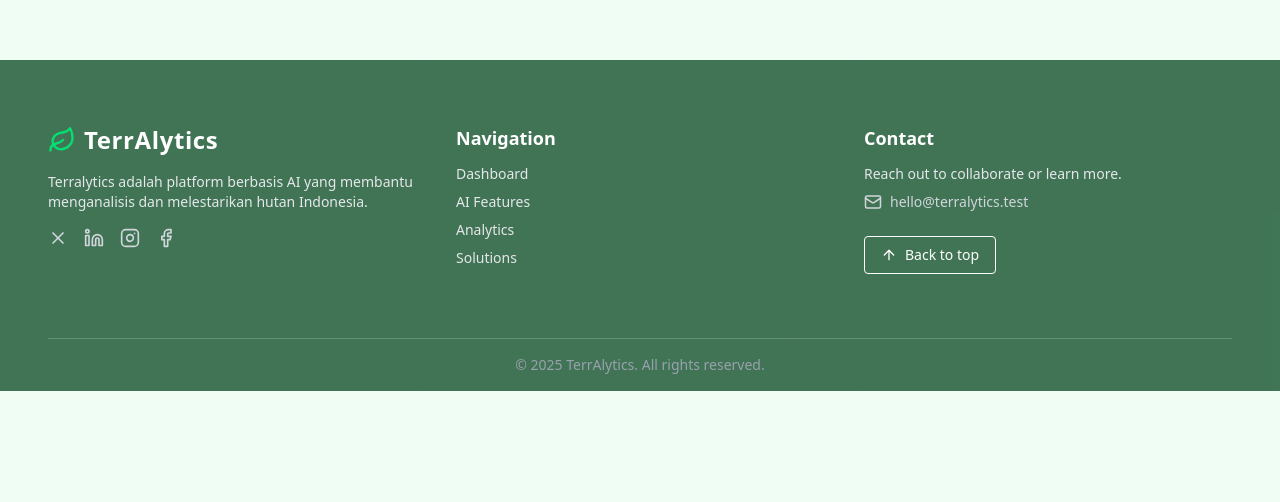
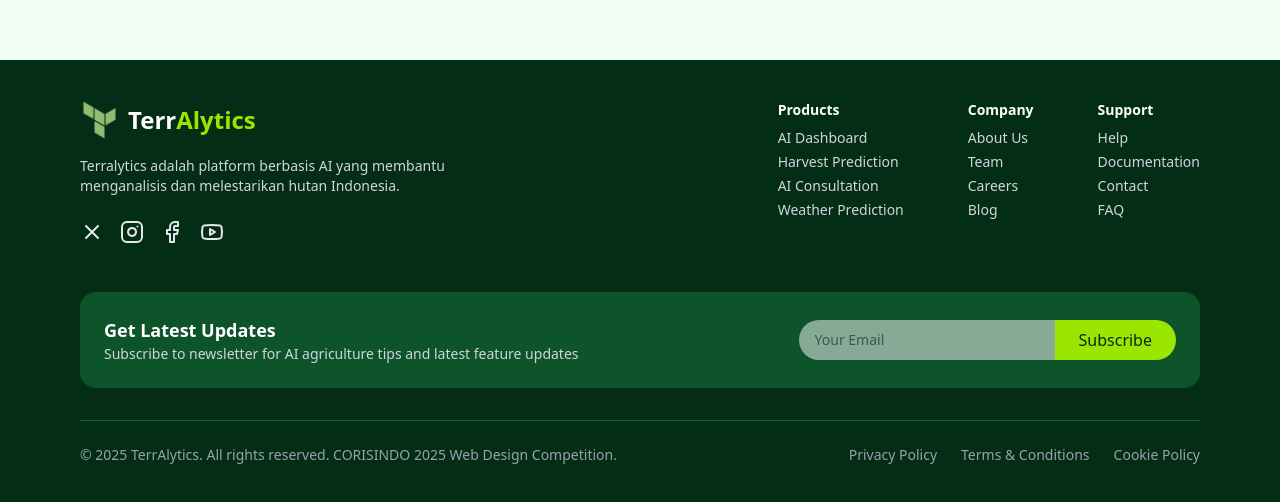
Before and after one commit to adamwahyuh/terralytics, a Next.js app: page / in a window 1280 px wide. Shown: the part 804-1306 px from the top of the page. Before the commit the page ends 1195 px from the top, so only its background shows below. Built offline with nearby package versions, Linux system fonts and the light colour scheme.

Commit message:
Add Color lib, Change Footer according to Figma Design, Refact Social Links

```diff
--- a/src/app/globals.css
+++ b/src/app/globals.css
@@ -2,4 +2,5 @@
 
 :root {
   --primary-color: #14532dcc;
+  --hover: hover:text-green-500;
 }
--- a/src/components/Footer.tsx
+++ b/src/components/Footer.tsx
@@ -1,77 +1,123 @@
+'use client'
 import {
   Facebook,
+  Twitter,
   Instagram,
+  Youtube,
   Linkedin,
-  X,
-  Leaf,
-  Mail,
-  ArrowUp
-} from "lucide-react";
+  X as XIcon,
+} from 'lucide-react'
 
-import { aboutCompany } from "@/lib/about";
-import Link from "next/link";
-import { navLinks } from "@/lib/links";
+const iconMap = {
+  Facebook: Facebook,
+  Twitter: Twitter,
+  Instagram: Instagram,
+  Youtube: Youtube,
+  LinkedIn: Linkedin,
+  X: XIcon,
+}
+
+import Image from 'next/image'
+import { aboutCompany } from '@/lib/about';
+import { colorTheme } from '@/lib/coloring';
+
+
 
 export default function Footer() {
   const company = aboutCompany[0];
+  const color = colorTheme[0];
+
   return (
-    <footer className="bg-[var(--primary-color)] text-white pt-16 px-6 md:px-12 relative overflow-hidden">
-      <div className="absolute inset-0 opacity-[0.03] pointer-events-none">
-        <svg className="w-full h-full" viewBox="0 0 800 600" fill="none">
-          <path d="M0 0L800 600" stroke="white" />
-          <path d="M800 0L0 600" stroke="white" />
-        </svg>
+    <footer className="bg-green-950 text-white px-6 md:px-20 py-10">
+      <div className="max-w-screen-xl mx-auto">
+        {/* Top Section */}
+        <div className="flex flex-col md:flex-row justify-between gap-10">
+          {/* Brand Section */}
+          <div className="flex-1">
+            <div className="flex items-center space-x-2">
+              <Image src={company.logo} alt="TerrAlytics Logo" width={40} height={40} />
+              <span className="text-2xl font-semibold text-white">
+                <span className="text-white">Terr</span>
+                <span className="text-lime-400">Alytics</span>
+              </span>
             </div>
-
-      {/* Top */}
-      <div className="max-w-7xl mx-auto grid grid-cols-1 md:grid-cols-3 gap-10 relative z-10">
-        {/* Brand */}
-        <div>
-          <div className="flex items-center gap-2 mb-4">
-            <Leaf size={28} className="text-green-400" />
-            <span className="text-2xl font-bold tracking-wide">{company.name}</span>
-          </div>
-          <p className="text-sm text-gray-200">
+            <p className="text-sm mt-4 text-gray-300 max-w-sm">
               {company.subtitle}
             </p>
-          <div className="flex gap-4 mt-4 text-gray-300">
-            <a href="#" aria-label="X"><X size={20} /></a>
-            <a href="#" aria-label="LinkedIn"><Linkedin size={20} /></a>
-            <a href="#" aria-label="Instagram"><Instagram size={20} /></a>
-            <a href="#" aria-label="Facebook"><Facebook size={20} /></a>
+
+            {/* Social Media Icons */}
+            <div className="flex space-x-4 mt-6">
+              {company.socialLinks.map(({ name, href }) => {
+                const Icon = iconMap[name] || null
+                return Icon ? (
+                  <a key={name} href={href} target="_blank" rel="noopener noreferrer">
+                    <Icon className={`w-6 h-6 text-gray-200 ${color.textHover} cursor-pointer transition`} />
+                  </a>
+                ) : null
+              })}
             </div>
           </div>
 
-        {/* Navigation */}
-        <div>
-          <h4 className="font-semibold text-lg mb-3">Navigation</h4>
-          <ul className="space-y-2 text-sm text-gray-200 flex flex-col">
-            {navLinks.map((link) => (
-            <Link key={link.name} href={link.href} className="hover:text-green-300">
-              {link.name}
-            </Link>
-          ))}
+          {/* Links Section */}
+          <div className="flex flex-wrap md:space-x-16 text-sm">
+            <div className="mb-6 md:mb-0">
+              <h3 className="font-bold mb-2">Products</h3>
+              <ul className="space-y-1 text-gray-300">
+                <li><a className={`${color.textHover}`} href="#">AI Dashboard</a></li>
+                <li><a className={`${color.textHover}`} href="#">Harvest Prediction</a></li>
+                <li><a className={`${color.textHover}`} href="#">AI Consultation</a></li>
+                <li><a className={`${color.textHover}`} href="#">Weather Prediction</a></li>
               </ul>
             </div>
-        {/* Contact */}
+            <div className="mb-6 md:mb-0">
+              <h3 className="font-bold mb-2">Company</h3>
+              <ul className="space-y-1 text-gray-300">
+                <li><a className={`${color.textHover}`} href="#">About Us</a></li>
+                <li><a className={`${color.textHover}`} href="#">Team</a></li>
+                <li><a className={`${color.textHover}`} href="#">Careers</a></li>
+                <li><a className={`${color.textHover}`} href="#">Blog</a></li>
+              </ul>
+            </div>
             <div>
-          <h4 className="font-semibold text-lg mb-3">Contact</h4>
-          <p className="text-sm text-gray-200 mb-2">Reach out to collaborate or learn more.</p>
-          <div className="flex items-center gap-2 text-gray-300">
-            <Mail size={18} />
-            <a href={`mailto:${company.email}`} className="hover:text-green-300 text-sm">
-              {company.email}
-            </a>
+              <h3 className="font-bold mb-2">Support</h3>
+              <ul className="space-y-1 text-gray-300">
+                <li><a className={`${color.textHover}`} href="#">Help</a></li>
+                <li><a className={`${color.textHover}`} href="#">Documentation</a></li>
+                <li><a className={`${color.textHover}`} href="#">Contact</a></li>
+                <li><a className={`${color.textHover}`} href="#">FAQ</a></li>
+              </ul>
             </div>
-          <button className="mt-6 flex items-center gap-2 border border-white px-4 py-2 rounded text-sm hover:bg-white hover:text-[--primary-color] transition">
-            <ArrowUp size={16} /> Back to top
+          </div>
+        </div>
+
+        {/* Subscription Section */}
+        <div className="bg-green-900 rounded-2xl mt-12 p-6 flex flex-col md:flex-row justify-between items-center">
+          <div className="text-white mb-4 md:mb-0">
+            <h4 className="font-semibold text-lg">Get Latest Updates</h4>
+            <p className="text-sm text-gray-300">Subscribe to newsletter for AI agriculture tips and latest feature updates</p>
+          </div>
+          <div className="flex mt-4 md:mt-0 w-full md:w-auto">
+            <input
+              type="email"
+              placeholder="Your Email"
+              className="px-4 py-2 rounded-l-full text-sm w-full md:w-64 outline-none text-black bg-white/50"
+            />
+            <button className="bg-lime-400 text-green-950 px-6 py-2 rounded-r-full font-medium hover:bg-lime-300 transition">
+              Subscribe
             </button>
           </div>
         </div>
 
-      <div className="mt-16 border-t border-white/20 text-center text-sm py-4 text-gray-400 relative z-10">
-        © {new Date().getFullYear()} {company.name}. All rights reserved.
+        {/* Footer Bottom */}
+        <div className="border-t border-green-800 mt-8 pt-6 text-sm flex flex-col md:flex-row justify-between text-gray-400">
+          <p>&copy; {company.year} TerrAlytics. All rights reserved. CORISINDO 2025 Web Design Competition.</p>
+          <div className="flex space-x-6 mt-4 md:mt-0">
+            <a className={`${color.textHover}`} href="#">Privacy Policy</a>
+            <a className={`${color.textHover}`} href="#">Terms & Conditions</a>
+            <a className={`${color.textHover}`} href="#">Cookie Policy</a>
+          </div>
+        </div>
       </div>
     </footer>
-  );
+  )
 }
--- a/src/components/Navbar.tsx
+++ b/src/components/Navbar.tsx
@@ -4,17 +4,19 @@ import { Bell, User, Leaf } from 'lucide-react';
 import Link from 'next/link';
 import { navLinks } from '@/lib/links';
 import { aboutCompany } from '@/lib/about';
+import { colorTheme } from '@/lib/coloring';
 
 
 export default function Navbar() {
   const company = aboutCompany[0];
+  const color = colorTheme[0];
   return (
     <header className="fixed top-0 w-full z-50 backdrop-blur-md bg-green-900/80 text-white">
       <div className="max-w-7xl mx-auto px-6 py-4 flex justify-between items-center">
         {/* Logo */}
         <div >
-          <Link href="/" className='flex items-center gap-2 text-white hover:text-green-300 transition'>
-            <Leaf className="text-green-400 w-6 h-6 cursor-pointer hover:text-green-300 transition" />
+          <Link href="/" className={`flex items-center gap-2 text-white ${color.textHover} transition`}>
+            <img src={company.logo} className="text-green-400 w-6 h-6 cursor-pointer transition" />
             <span className="text-xl font-bold">{company.name}</span>
           </Link>
         </div>
@@ -22,7 +24,7 @@ export default function Navbar() {
         {/* Menu */}
         <nav className="hidden md:flex items-center space-x-6 text-sm font-medium">
           {navLinks.map((link) => (
-            <Link key={link.name} href={link.href} className="hover:text-green-300 transition">
+            <Link key={link.name} href={link.href} className={`${color.textHover} transition`}>
               {link.name}
             </Link>
           ))}
@@ -30,11 +32,11 @@ export default function Navbar() {
 
         {/* Icons & Button */}
         <div className="flex items-center space-x-4">
-          <Bell className="w-5 h-5 hover:text-green-300 transition hidden md:block" />
-          <User className="w-5 h-5 hover:text-green-300 transition hidden md:block" />
+          <Bell className={`w-5 h-5 ${color.cursorPointer} ${color.textHover} transition hidden md:block`} />
+          <User className={`w-5 h-5 ${color.cursorPointer} ${color.textHover} transition hidden md:block`} />
           <Link
             href="/get-started"
-            className="bg-[var(--primary-color)] hover:bg-green-600 text-white px-4 py-2 rounded-full text-sm font-semibold transition"
+            className={`bg-[var(--primary-color)] ${color.textHover} ${color.cursorPointer} text-white px-4 py-2 rounded-full text-sm font-semibold transition`}
           >
             Get Started
           </Link>
--- a/src/lib/about.ts
+++ b/src/lib/about.ts
@@ -1,3 +1,7 @@
+const year = new Date().getFullYear();
+
+export type SocialMediaName = 'Facebook' | 'Twitter' | 'Instagram' | 'Youtube' | 'X';
+
 export const aboutCompany = [
   {
     name: 'TerrAlytics',
@@ -5,12 +9,15 @@ export const aboutCompany = [
     email : 'hello@terralytics.test',
     socialLinks: [
       { name: 'X', href: '#' },
-            { name: 'LinkedIn', href: '#' },
       { name: 'Instagram', href: '#' },
-            { name: 'Facebook', href: '#' }
-        ]
+      { name: 'Facebook', href: '#' },
+      { name: 'Youtube', href: '#' },
+    ] as { name: SocialMediaName; href: string }[],
+    year,
+    logo:"/img/logo.png",
   }
 ];
+
 
 
 // Cara make: import { aboutCompany } from '@/lib/about' di modul
--- /dev/null
+++ b/src/lib/coloring.ts
@@ -0,0 +1,7 @@
+export const colorTheme = [
+    {
+        textHover: "hover:text-green-500",
+        primaryColor : "",
+        cursorPointer: "cursor-pointer"
+    }
+];
```
Also changed, not shown: public/img/logo.png (added). Lines whose indentation alone changed are shown as unchanged.
